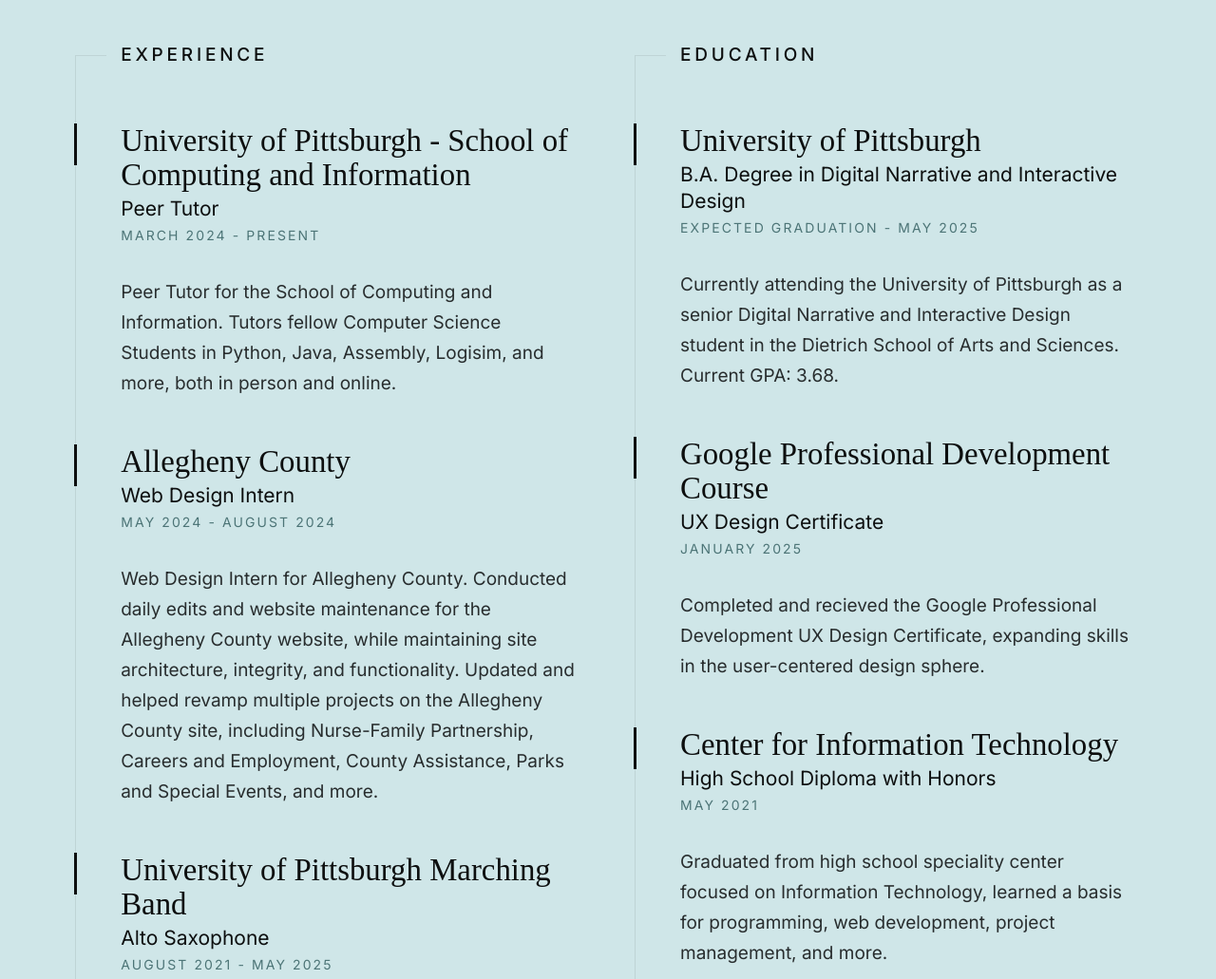
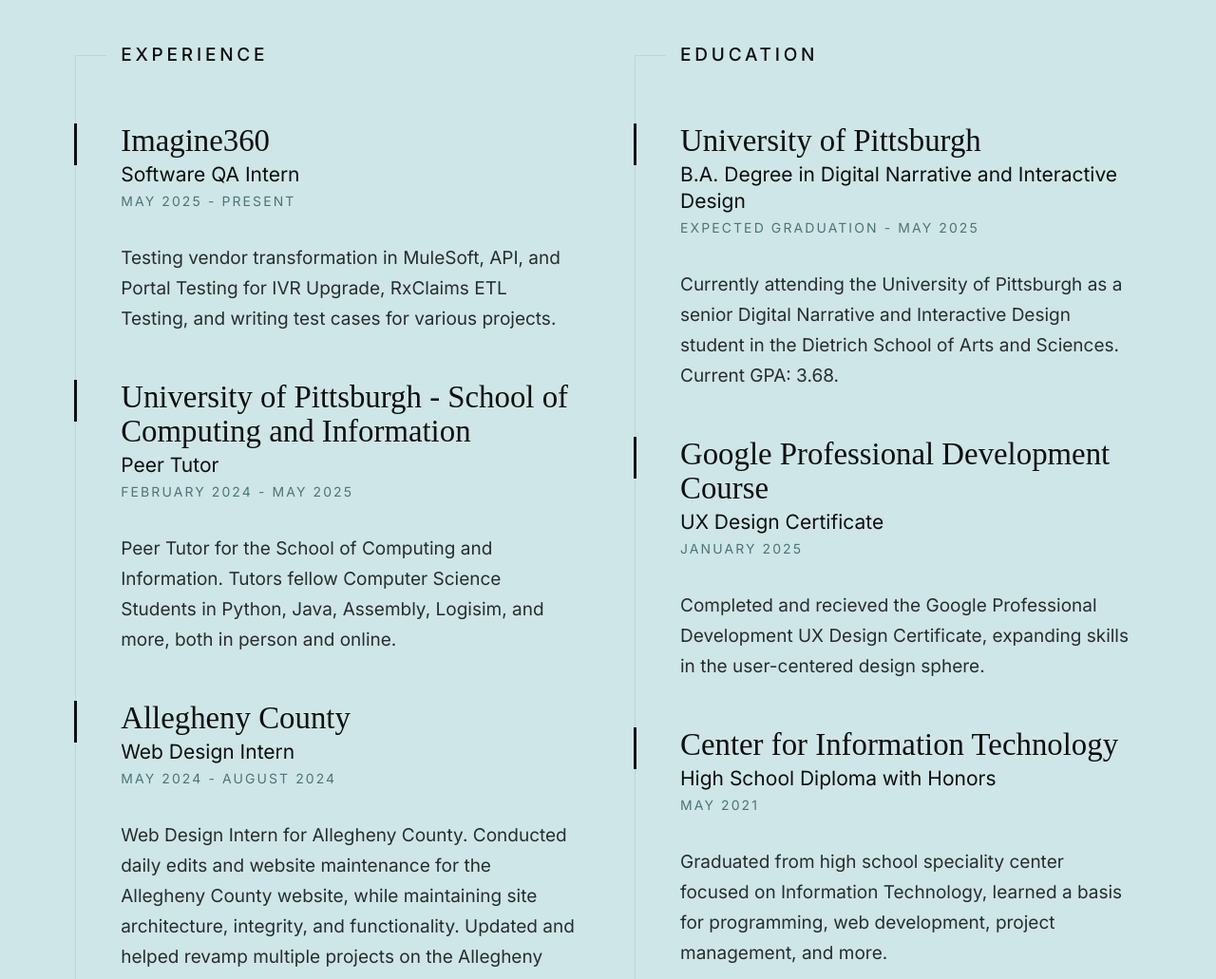
Before and after one commit to d4nwh4l3/d4nwh4l3.github.io, a plain HTML site: page index.html in a window 1280 px wide. Shown: the part 2020-3051 px from the top of the page at 95% size. Drawn offline with Linux system fonts and the light colour scheme; a web font is replaced by a local one.

Commit message:
Update index.html

```diff
--- a/index.html
+++ b/index.html
@@ -147,12 +147,25 @@
 
                         <div class="timeline">
 
+
+                            <div class="timeline__block">
+                                <div class="timeline__bullet"></div>
+                                <div class="timeline__header">
+                                    <h4 class="timeline__title">Imagine360</h4>
+                                    <h5 class="timeline__meta">Software QA Intern</h5>
+                                    <p class="timeline__timeframe">May 2025 - Present</p>
+                                </div>
+                                <div class="timeline__desc">
+                                    <p>Testing vendor transformation in MuleSoft, API, and Portal Testing for IVR Upgrade, RxClaims ETL Testing, and writing test cases for various projects.</p>
+                                </div>
+                            </div>
+
                             <div class="timeline__block">
                                 <div class="timeline__bullet"></div>
                                 <div class="timeline__header">
                                     <h4 class="timeline__title">University of Pittsburgh - School of Computing and Information</h4>
                                     <h5 class="timeline__meta">Peer Tutor</h5>
-                                    <p class="timeline__timeframe">March 2024 - Present</p>
+                                    <p class="timeline__timeframe">February 2024 - May 2025</p>
                                 </div>
                                 <div class="timeline__desc">
                                     <p>Peer Tutor for the School of Computing and Information. Tutors fellow Computer Science Students in Python, Java, Assembly, Logisim, and more, both in person and online.</p>
```
